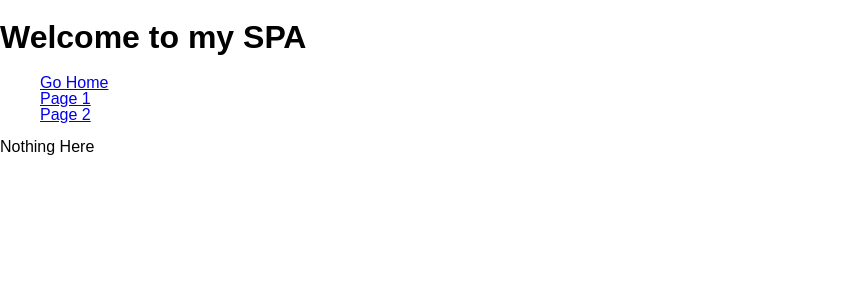
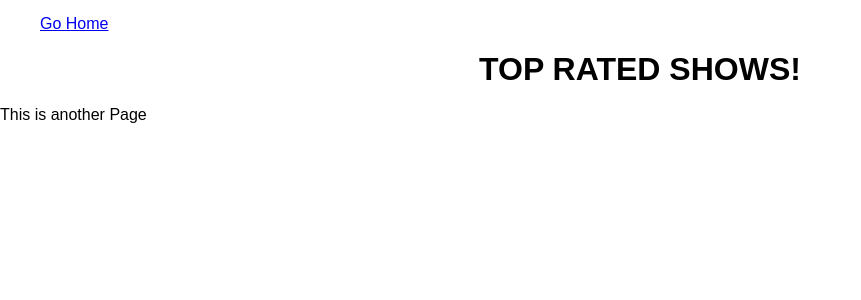
Before and after one commit to natpag/watch-tv-react, a React (Create React App) app: page /details in a window 1280 px wide. Shown: the top 300 px of the page, without its empty margins (0-861 px from the left). Built offline with nearby package versions, Linux system fonts and the light colour scheme.

Commit message:
addedFeaturedWorkingOnDetails

```diff
--- a/src/App.jsx
+++ b/src/App.jsx
@@ -1,33 +1,25 @@
 import React from 'react'
 import { BrowserRouter as Router, Link, Route, Switch } from 'react-router-dom'
-import Page from './pages/TV'
-import Page2 from './pages/Page2'
 import HomePage from './pages/HomePage'
 import NotFound from './pages/NotFound'
+import ShowPage from './pages/ShowPage'
 
 const App = () => {
   return (
     <Router>
       <header>
-        <h1>Welcome to my SPA</h1>
         <nav>
-          <ul>
+          <ul class="navList">
             <li>
               <Link to="/">Go Home</Link>
             </li>
-            <li>
-              <Link to="/1">Page 1</Link>
-            </li>
-            <li>
-              <Link to="/2">Page 2</Link>
-            </li>
           </ul>
         </nav>
+        <h1>TOP RATED SHOWS!</h1>
       </header>
       <Switch>
         <Route exact path="/" component={HomePage}></Route>
-        <Route exact path="/1" component={Page}></Route>
-        <Route exact path="/2" component={Page2}></Route>
+        <Route exact path="/details" component={ShowPage}></Route>
         <Route path="*" component={NotFound}></Route>
       </Switch>
     </Router>
--- a/src/components/TvShows.jsx
+++ b/src/components/TvShows.jsx
@@ -1,13 +1,14 @@
 import React from 'react'
 import { BrowserRouter, Link, Route, Switch } from 'react-router-dom'
+import ShowPage from '../pages/ShowPage'
 
 const PosterPath = 'http://image.tmdb.org/t/p/w154'
 
 const TvShows = (props) => {
   const { id, title, poster } = props
   return (
-    <li class="showCard">
-      <Link to={`/tvShows/${id}`}>
+    <li>
+      <Link to={`/tvShows/${ShowPage}/${id}`}>
         <img src={`${PosterPath + poster}`} />
         <p>{title}</p>
       </Link>
--- a/src/index.css
+++ b/src/index.css
@@ -11,17 +11,27 @@ body {
   height: 100%;
 }
 
+h1 {
+  text-align: center;
+}
+
 li {
   list-style: none;
 }
 
 .showCard {
-  width: 15rem;
+  width: 10rem;
   margin-right: 0;
-  padding: 0;
+  display: flex;
+  justify-content: space-between;
 }
 
-ul {
-  grid-template-columns: 30% 30% 30%;
-  grid-template-rows: 30% 30% 30%;
+section {
+  text-align: center;
 }
+
+p {
+  font-size: 1.5rem;
+  text-decoration: none;
+  color: black;
+}
--- a/src/pages/HomePage.jsx
+++ b/src/pages/HomePage.jsx
@@ -1,10 +1,12 @@
 import React, { useState, useEffect } from 'react'
+import { BrowserRouter, Link, Route, Switch } from 'react-router-dom'
 import HelloWorld from '../components/HelloWorld'
 import axios from 'axios'
 import TvShows from '../components/TvShows'
 
 const HomePage = (props) => {
   const [tvShows, setTvShows] = useState([])
+  const [featured, setFeatured] = useState([])
 
   const getTvShows = async () => {
     const resp = await axios.get(
@@ -12,6 +14,9 @@ const HomePage = (props) => {
     )
     console.log(resp.data)
     setTvShows(resp.data.results)
+
+    const randomPick = Math.floor(Math.random() * 20)
+    setFeatured(resp.data.results[randomPick])
   }
 
   useEffect(() => {
@@ -20,9 +25,20 @@ const HomePage = (props) => {
   return (
     <>
       <h1>Show of the week!</h1>
+      <section>
+        <Link to={`/${featured.id}`}>
+          <section class="featuredSection">
+            <img
+              src={`http://image.tmdb.org/t/p/w154${featured.poster_path}`}
+            />
+            <p>{featured.original_name}</p>
+          </section>
+        </Link>
+      </section>
       <h1> Here are the top rated Tv Shows!</h1>
       <main>
-        <ul class="main">
+        <section>
+          <ul>
             {tvShows.map((tvShow) => {
               return (
                 <TvShows
@@ -34,6 +50,7 @@ const HomePage = (props) => {
               )
             })}
           </ul>
+        </section>
       </main>
     </>
   )
--- /dev/null
+++ b/src/pages/ShowPage.jsx
@@ -0,0 +1,8 @@
+import React from 'react'
+import TvShows from '../components/TvShows'
+
+const ShowPage = () => {
+  return <div>This is another Page</div>
+}
+
+export default ShowPage
--- a/src/pages/TV.jsx
+++ /dev/null
@@ -1,7 +0,0 @@
-import React from 'react'
-
-const TV = () => {
-  return <div>This is a Page</div>
-}
-
-export default TV
```
Lines whose indentation alone changed are shown as unchanged.
